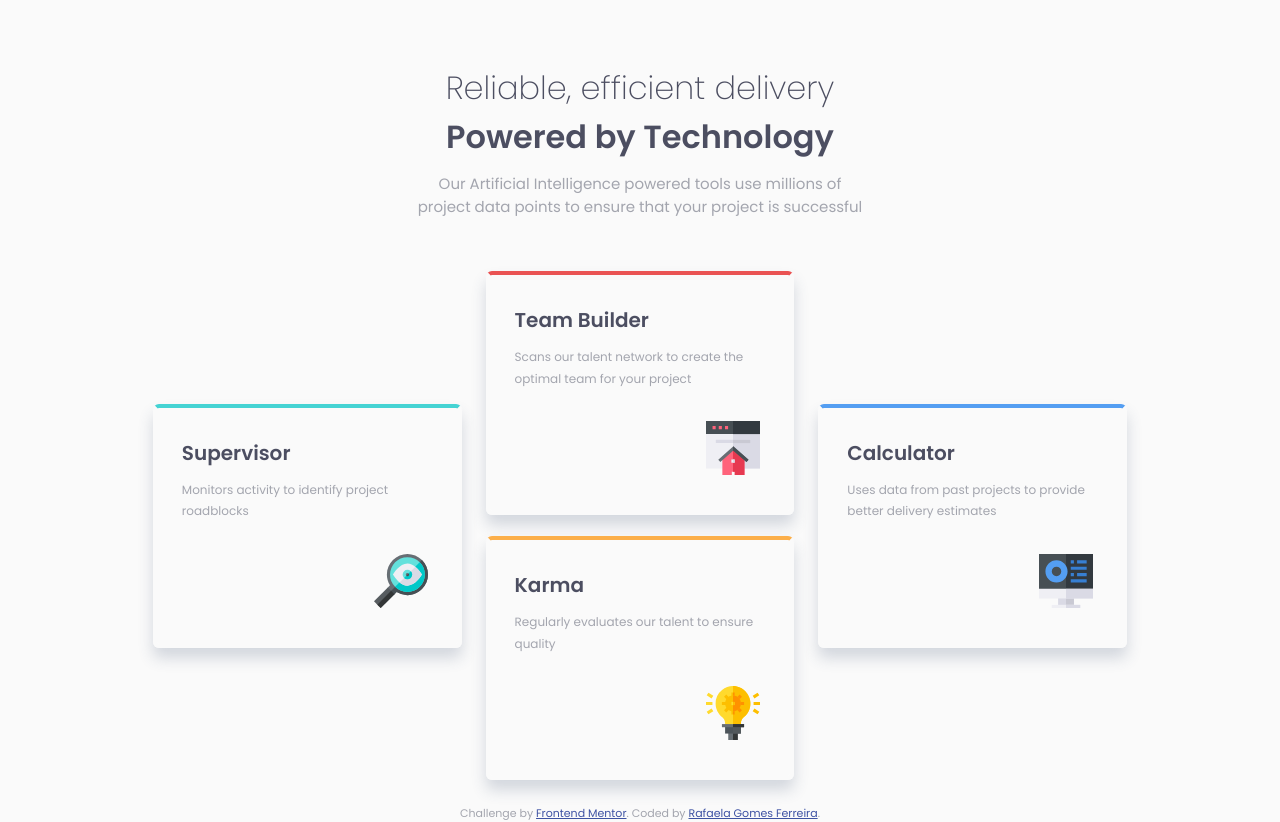
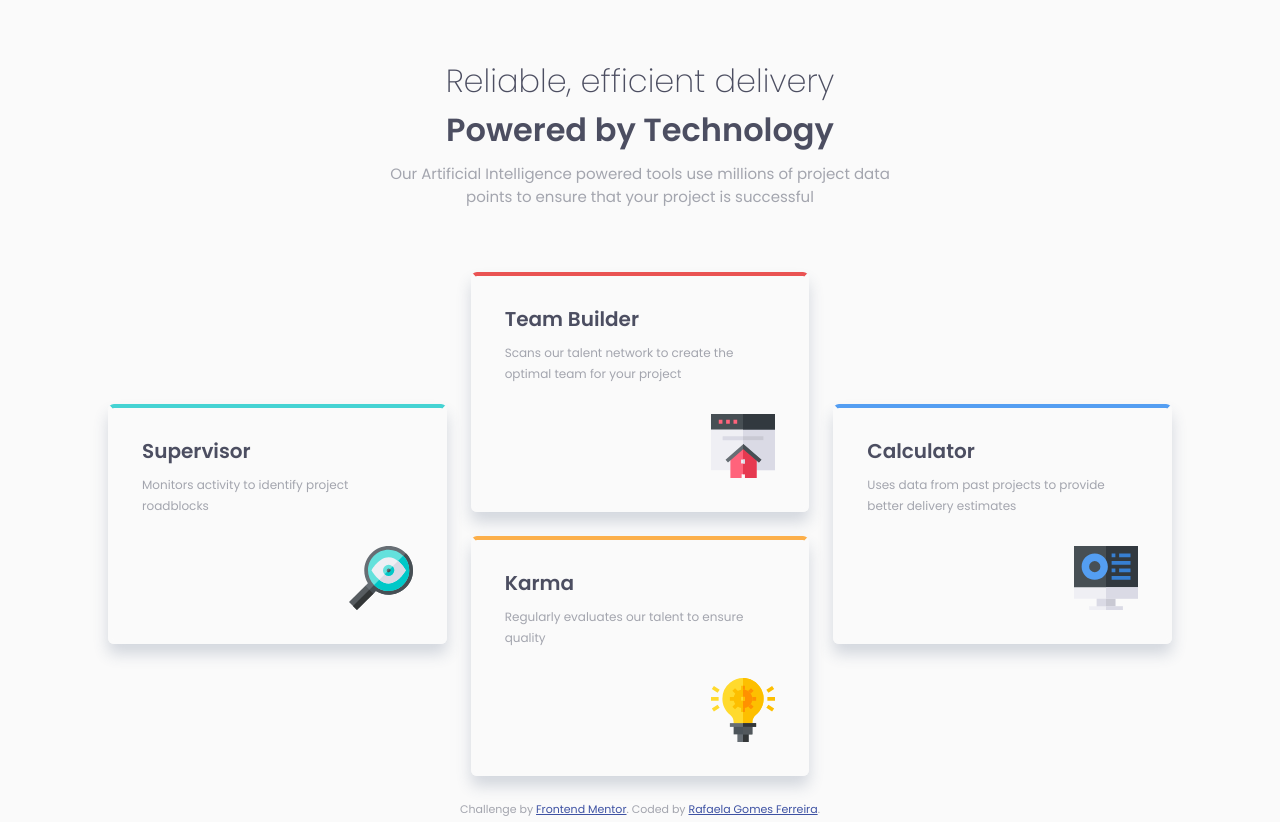
Before and after one commit to Rafahh97/four-card-feature-section, a plain HTML site: page index.html in a window 1280 px wide. Drawn offline with Linux system fonts and the light colour scheme.

Commit message:
change some measures and remove unnecessary code

```diff
--- a/stylesheet.css
+++ b/stylesheet.css
@@ -13,12 +13,11 @@ body{
 .all{
     display: flex;
     flex-direction: column;
-    width: 83.5%;
+    width: 85%;
     margin: 0 auto;
-    max-width: 400px;
 }
 .top{
-    margin-top: 3.65rem;
+    margin-top: 3rem;
     text-align: center;
 }
 .top .top-header{
@@ -34,7 +33,7 @@ body{
     font-size: 24px;
 }
 .top .top-footer {
-    margin-top: 0.7rem;
+    margin-top: 0.5rem;
     text-align: center;
     color: hsl(229, 6%, 66%);
     font-size: 15px;
@@ -43,10 +42,10 @@ body{
     margin-top: 2.5rem;
 }
 .card{
-    margin-top: 1.3rem;
+    margin-top: 1rem;
     border-radius: 6px;
     box-shadow: 0px 10px 15px rgba(56, 75, 108, 0.2);
-    padding: 23px 30px 26px 30px;
+    padding: 25px 30px 30px 30px;
     border: 4px solid;
     line-height: 1.8;
 }
@@ -63,7 +62,6 @@ body{
     display: block;
     margin-top: 1.8rem;
     margin-left: auto;
-    width: 22%;
 }
 .card1{
     border-color: hsl(180, 62%, 55%) hsl(0, 0%, 98%)  hsl(0, 0%, 98%)  hsl(0, 0%, 98%);
@@ -91,7 +89,7 @@ body{
         max-width: 1440px;
     }
     .top {
-        margin-top: 3.45rem;
+        margin-top: 3rem;
     }
     .top .top-header {
         font-size: 32px !important;
@@ -99,36 +97,23 @@ body{
     .top .top-body {
         font-size: 32px !important;
     }
-    .top-footer {
-        width: 45%;
+    .top .top-footer {
+        width: 50%;
         margin-left: auto;
         margin-right: auto;
         font-size: 15px;
     }
-    .all {
-        width: 78%;
-    }
     .card-container {
-        margin-top: 3.3rem;
+        margin-top: 3rem;
         display: flex;
-    }
-    .card {
-        margin-top: 0;
-        padding: 27px 30px 36px 25px;
-    }
-    .card-body {
-        margin-top: 0.5rem;
-    }
-    .card-footer {
-        margin-top: 2rem;
     }
     .column {
         display: flex;
         flex-direction: column;
         margin: auto;
-        max-width: calc((100% /3) - 1.5rem);
+        width: calc((100% /3) - 1.5rem);
     }
     .card3 {
-        margin-top: 1.3rem;
+        margin-top: 1.5rem;
     }
 }
```
